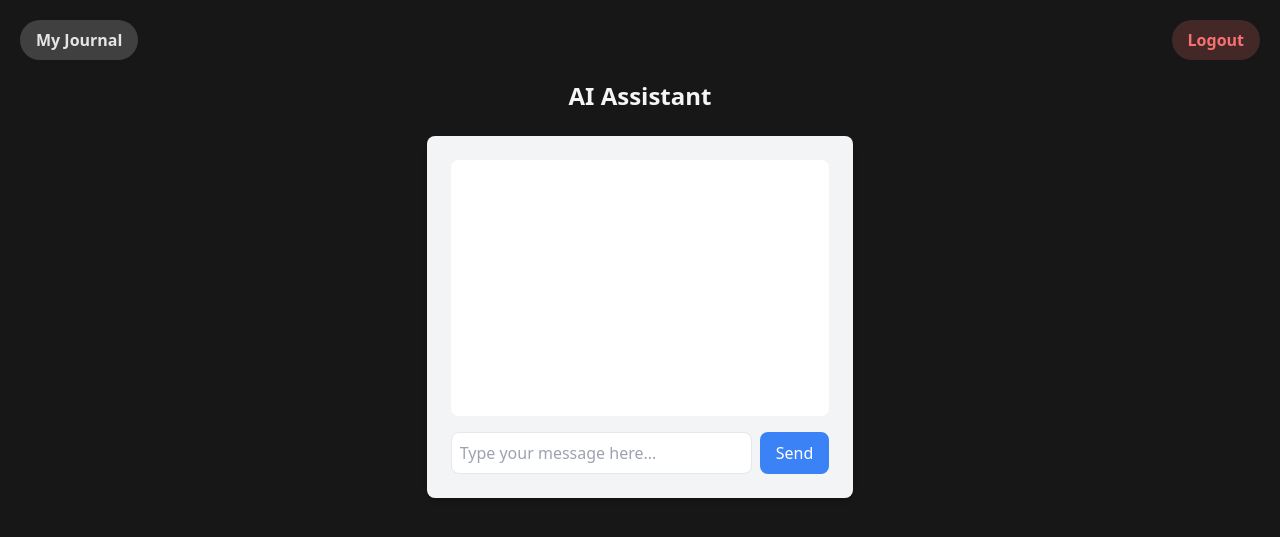
After one commit to raghavagg4/MyJournal, a Flask app: page /ai-assistant in a window 1280 px wide. The commit adds this page. Shown: the top 537 px of the page. Run offline with Flask 2, Linux system fonts and the light colour scheme; the visitor is signed in with stand-in values (Sample User, id 1); style sheets or scripts are compiled from the project's sources.

Commit message:
Added logic to handle basic gemini queries through a button on main screen

```diff
--- /dev/null
+++ b/Journal/flask_app/ai/__init__.py
@@ -0,0 +1 @@
+from .routes import ai
--- /dev/null
+++ b/Journal/flask_app/ai/routes.py
@@ -0,0 +1,34 @@
+from flask import Blueprint, render_template, request, jsonify
+from flask_login import login_required, current_user
+import google.generativeai as genai
+import os
+from dotenv import load_dotenv
+
+load_dotenv()
+
+ai = Blueprint("ai", __name__)
+
+# Configure the Gemini API
+genai.configure(api_key=os.getenv('GEMINI_API_KEY'))
+
+@ai.route("/ai-assistant", methods=["GET", "POST"])
+@login_required
+def ai_assistant():
+    if request.method == "POST":
+        try:
+            # Initialize the model
+            model = genai.GenerativeModel('gemini-1.5-pro')
+
+            # Get the message from the request
+            data = request.get_json()
+            message = data.get('message', "Hello, I'm your AI assistant. How can I help you today?")
+
+            # Generate response
+            response = model.generate_content(message)
+
+            return jsonify({"response": response.text})
+        except Exception as e:
+            print(f"Error: {str(e)}")
+            return jsonify({"error": str(e)}), 500
+
+    return render_template("ai_assistant.html")
--- /dev/null
+++ b/Journal/flask_app/templates/ai_assistant.html
@@ -0,0 +1,76 @@
+{% extends "header.html" %}
+{% block content %}
+<div class="container mx-auto w-full md:w-2/3 lg:w-1/3">
+    <h2 class="text-2xl font-bold text-center mb-6">AI Assistant</h2>
+
+    <div class="p-6 bg-gray-100 rounded-lg shadow-md">
+        <div id="chat-container" class="mb-4 p-4 bg-white rounded-lg h-64 overflow-y-auto">
+            <!-- Chat messages will appear here -->
+        </div>
+
+        <div class="flex gap-2">
+            <input type="text" id="message-input"
+                   class="flex-1 p-2 border rounded-lg focus:outline-none focus:ring-2 focus:ring-blue-500"
+                   style="color: #1f2937 !important;"
+                   placeholder="Type your message here...">
+            <button id="send-message"
+                    class="bg-blue-500 text-white py-2 px-4 rounded-lg hover:bg-blue-600 transition-colors">
+                Send
+            </button>
+        </div>
+    </div>
+</div>
+
+<script>
+document.getElementById('send-message').addEventListener('click', async () => {
+    const messageInput = document.getElementById('message-input');
+    const message = messageInput.value.trim();
+
+    if (!message) {
+        alert('Please enter a message');
+        return;
+    }
+
+    try {
+        const response = await fetch('/ai-assistant', {
+            method: 'POST',
+            headers: {
+                'Content-Type': 'application/json'
+            },
+            body: JSON.stringify({ message: message })
+        });
+
+        const data = await response.json();
+
+        if (data.error) {
+            console.error('Error:', data.error);
+            return;
+        }
+
+        const chatContainer = document.getElementById('chat-container');
+
+        // Add user message
+        chatContainer.innerHTML += `
+            <div class="mb-2">
+                <p class="text-gray-600">You:</p>
+                <p class="bg-gray-100 p-2 rounded-lg">${message}</p>
+            </div>
+        `;
+
+        // Add AI response
+        chatContainer.innerHTML += `
+            <div class="mb-2">
+                <p class="text-gray-600">AI Assistant:</p>
+                <p class="bg-blue-100 p-2 rounded-lg">${data.response}</p>
+            </div>
+        `;
+
+        // Clear input and scroll to bottom
+        messageInput.value = '';
+        chatContainer.scrollTop = chatContainer.scrollHeight;
+    } catch (error) {
+        console.error('Error:', error);
+    }
+});
+</script>
+{% endblock %}
--- a/Journal/flask_app/templates/welcome.html
+++ b/Journal/flask_app/templates/welcome.html
@@ -7,6 +7,10 @@
         <h3 class="text-xl font-semibold mb-4">Hello, {{ current_user.username }}!</h3>
         <p class="mb-4">You are now logged in to your personal journal space.</p>
         <p class="mb-6">This is a sample page shown when you're authenticated.</p>
+
+        <a href="{{ url_for('ai.ai_assistant') }}" class="block w-full bg-blue-500 text-white py-2 px-4 rounded-lg hover:bg-blue-600 transition-colors text-center">
+            Talk to AI Assistant
+        </a>
     </div>
 </div>
 {% endblock %}
```
Also changed, not shown: Journal/flask_app/__init__.py (+45 -25 lines).
